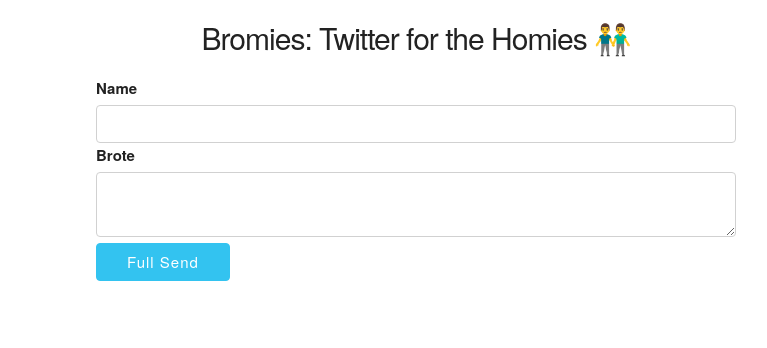
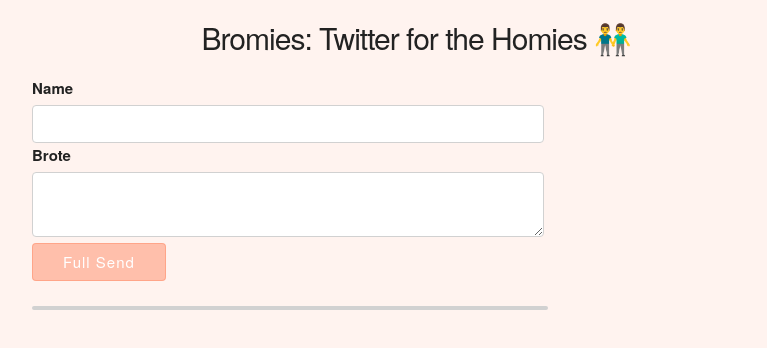
Before and after one commit to neiltengbumroong/Bromies, a React (Create React App) app in the folder client/: page / in a window 1280 px wide. Shown: the top 348 px of the page, without its empty margins (224-991 px from the left). Built offline with nearby package versions, Linux system fonts and the light colour scheme; no server answers.

Commit message:
added some color and styles temporarily

```diff
--- a/client/public/index.html
+++ b/client/public/index.html
@@ -24,7 +24,7 @@
       work correctly both with client-side routing and a non-root public URL.
       Learn how to configure a non-root public URL by running `npm run build`.
     -->
-    <title>React App</title>
+    <title>Bromies</title>
   </head>
   <body>
     <noscript>You need to enable JavaScript to run this app.</noscript>
--- a/client/src/BroteForm.js
+++ b/client/src/BroteForm.js
@@ -10,6 +10,9 @@
   constructor(props) {
     super(props);
     this.state = {name: '', content: '', brotesElements: [] };
+    this.handleNameChange = this.handleNameChange.bind(this);
+    this.handleContentChange = this.handleContentChange.bind(this);
+    this.handleSubmit = this.handleSubmit.bind(this);
 
   }
 
@@ -22,7 +25,7 @@
     this.setState({content: event.target.value});
   }
 
-  handleSubmit(event, props) {
+  handleSubmit(event) {
     event.preventDefault();
     const brote = this.state;
     this.setState({name: '', content: ''});
@@ -34,7 +37,7 @@
   }
 
 
-
+  // on update, post to database and use response to update page
   updateDatabase(brote) {
     fetch(API_URL, {
       method: 'POST',
@@ -42,9 +45,11 @@
       headers: {
         'content-type': 'application/json'
       }
-    }).then(response => response.json())
+    }).then(res=> res.json())
       .then(this.updateBrotes());
   }
+
+
   updateBrotes() {
     fetch(API_URL)
       .then(res => res.json())
@@ -69,7 +74,7 @@
               type="text"
               id="name"
               name="name"
-              onChange={this.handleNameChange.bind(this)}
+              onChange={this.handleNameChange}
             />
             <label htmlFor="brote">Brote</label>
             <textarea
@@ -78,19 +83,20 @@
               type="text"
               id="content"
               name="content"
-              onChange={this.handleContentChange.bind(this)}
+              onChange={this.handleContentChange}
             />
             <button
-              onClick={this.handleSubmit.bind(this)}
-              className="button-primary"
+              onClick={this.handleSubmit}
+              className="button-fullsend"
               type="submit">
               Full Send
             </button>
           </form>
         </div>
 
+        <div className="brote-list">
         <BroteRow brotesElements={this.state.brotesElements} />
-
+        </div>
       </>
       );
   }
--- a/client/src/BroteRow.js
+++ b/client/src/BroteRow.js
@@ -9,13 +9,14 @@
   render() {
     return (
       this.props.brotesElements.map(eachBrote =>
-      <div key={eachBrote._id}>
-       <h6>Brother {eachBrote.name}</h6>
-       <small>{eachBrote.content}</small>
-       <br/>
-       <small>{eachBrote.created} </small>
-       <br/>
-       <Likes likes={eachBrote.likes}/>
+      <div className="list-elem">
+        <div className="text-elem">
+          <div key={eachBrote._id}>
+           <h6>Brother {eachBrote.name}<small> &nbsp;<b> @{eachBrote.name} </b>• {eachBrote.created} </small></h6>
+           <p>{eachBrote.content}</p>
+           <Likes likes={eachBrote.likes}/>
+          </div>
+        </div>
       </div>
       )
     );
--- a/client/src/Likes.js
+++ b/client/src/Likes.js
@@ -1,4 +1,5 @@
 import React, { Component } from 'react';
+import Emoji from './Emoji';
 
 class Likes extends Component {
 
@@ -29,7 +30,9 @@
 
   render() {
     return (
-      <button onClick={this.incrementLikes}>Like {this.state.likes}</button>
+      <div className="like-button-div">
+      <button className="like-button" onClick={this.incrementLikes}> <Emoji symbol="💯"label="one hunnid"/>{this.state.likes}</button>
+      </div>
     )
   }
 }
--- a/client/src/css/skeleton.css
+++ b/client/src/css/skeleton.css
@@ -256,7 +256,7 @@
 textarea {
   min-height: 65px;
   padding-top: 6px;
-  padding-bottom: 6px; }
+  padding-bottom: px; }
 input[type="email"]:focus,
 input[type="number"]:focus,
 input[type="search"]:focus,
--- a/client/src/css/styles.css
+++ b/client/src/css/styles.css
@@ -2,15 +2,43 @@
   text-align: center;
 }
 
-.loading-icon, .button-primary, {
-  text-align: center;
+.brote-form {
+  width: 40%;
+  margin-left: 20%;
 }
 
-.brote-form {
-  width: 50%;
-  margin: 0 auto;
+.brote-list {
+  width: 40%;
+  margin-left: 20%;
+  background-color: white;
+  border-radius: 4px;
+  border: 2px solid #D1D1D1;
 }
 
-.broteList {
-  text-align: center;
+
+
+.list-elem {
+  border-bottom: 1px solid #D1D1D1;
 }
+
+.like-button-div {
+  text-align: right;
+}
+
+.like-button {
+  background-color: rgba(255, 140, 105, 0.1);
+}
+
+.text-elem {
+  margin-left: 10px;
+}
+
+.button-fullsend {
+  color: #FFF;
+  background-color: rgba(255, 140, 105, 0.5);
+  border-color: rgba(255, 140, 105, 0.5);
+}
+
+body {
+  background-color: rgba(255, 140, 105, 0.1);
+}
```
